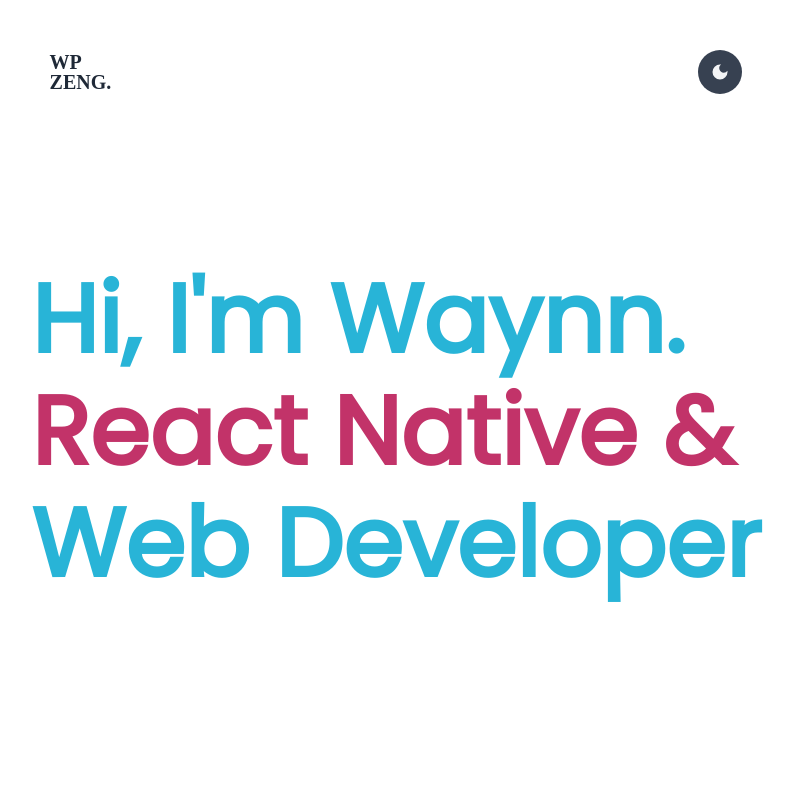
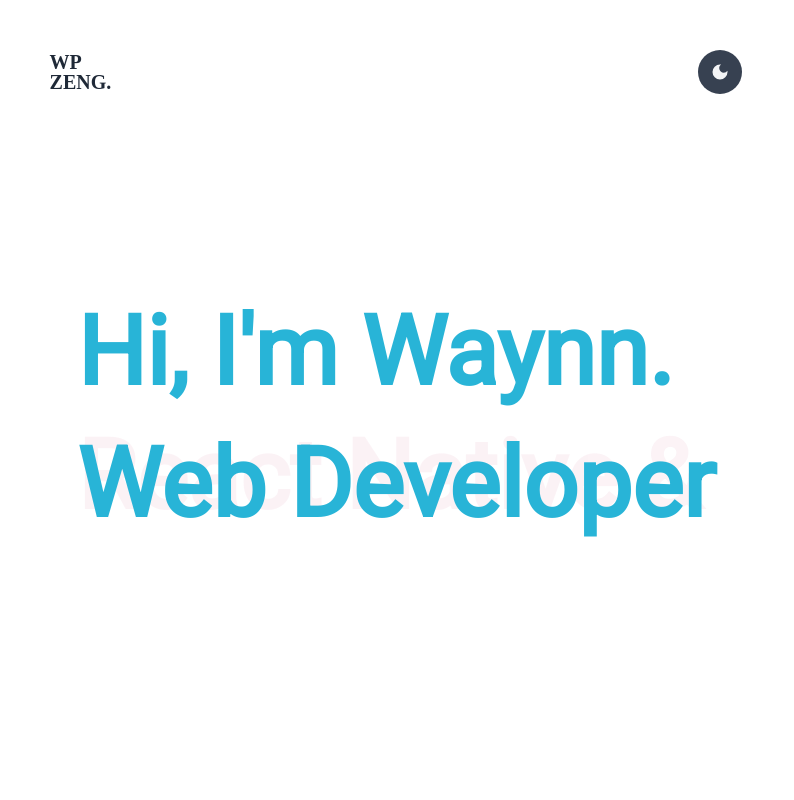
Before and after one commit to waynnbz/wz-profile, a Next.js app: page / in a window 1280 px wide. Shown: the top 800 px of the page, without its empty margins (244-1038 px from the left). Built offline with nearby package versions, Linux system fonts and the light colour scheme; a web font is replaced by a local one.

Commit message:
hero refine

```diff
--- a/components/Hero.tsx
+++ b/components/Hero.tsx
@@ -1,42 +1,48 @@
 import { useTransition, animated } from '@react-spring/web';
 import React, { useCallback, useEffect, useRef, useState } from 'react';
+import { useTheme } from '../utils/theme';
 // import { clearTimeout } from 'timers';
 
 function Hero() {
   const ref = useRef<ReturnType<typeof setTimeout>[]>([]);
-  const greetings = ["Hi, I'm Waynn.", 'React Native &', 'Web Developer'];
   const [items, setItems] = useState<string[]>([]);
+  const { isDarkMode } = useTheme();
+  const lightColors = ['#8fa5b6', '#28d79f', '#c23369', '#28b4d7']
+  // const lightColors = ['#D6D6D6', '#72B940', '#EF7432', '#2C60EF']
+  const darkColors = ['#D4D4D4', '#CAB853', '#456B96', '#AA455D']
 
   const transitions = useTransition(items, {
     from: {
       opacity: 0,
       height: 0,
-      innerHeight: 0,
+      innerHeight: 124,
       transform: 'perspective(600px) rotateX(0deg)',
-      color: '#8fa5b6',
+      color: isDarkMode ? darkColors[0] : lightColors[0],
     },
     enter: [
-      { opacity: 1, height: 80, innerHeight: 80 },
-      { transform: 'perspective(600px) rotateX(180deg)', color: '#28d79f' },
+      { opacity: 1, height: 124, innerHeight: 124 },
+      { transform: 'perspective(600px) rotateX(180deg)', color: isDarkMode ? darkColors[1] : lightColors[1]},
       { transform: 'perspective(600px) rotateX(0deg)' },
     ],
     leave: [
-      { color: '#c23369' },
+      { color: isDarkMode ? darkColors[2] : lightColors[2] },
       { innerHeight: 0 },
       { opacity: 0, height: 0 },
     ],
-    update: { color: '#28b4d7' },
+    update: { color: isDarkMode ? darkColors[3] : lightColors[3]  },
   });
 
   const reset = useCallback(() => {
+    const greetings = ["Hi, I'm Waynn.", 'React Native &', 'Web Developer'];
+
     ref.current.forEach(clearTimeout);
     ref.current = [];
     setItems([]);
-    ref.current.push(setTimeout(() => setItems(greetings), 2000));
+    ref.current.push(setTimeout(() => setItems(greetings), 1000));
     ref.current.push(
-      setTimeout(() => setItems([greetings[0], greetings[2]]), 5000),
+      setTimeout(() => setItems([greetings[0], greetings[2]]), 4000),
     );
-    ref.current.push(setTimeout(() => setItems(greetings), 8000));
+    ref.current.push(setTimeout(() => setItems(greetings), 7000));
   }, []);
 
   useEffect(() => {
@@ -45,11 +51,14 @@ function Hero() {
   }, []);
 
   return (
-    <div className="flex min-h-screen py-40 justify-center text-left">
-      <div className="flex flex-col space-y-8 text-8xl  font-bold ">
+    <div className="flex h-screen py-40 justify-center text-left">
+      <div className="flex flex-col text-8xl  font-bold ">
         {transitions(({ innerHeight, ...rest }, item) => (
           <animated.div style={rest} onClick={reset}>
-            <animated.div className="cursor-pointer leading-8" style={{}}>
+            <animated.div
+              className="cursor-pointer"
+              style={{ overflow: '', height: innerHeight }}
+            >
               {item}
             </animated.div>
           </animated.div>
--- a/tailwind.config.js
+++ b/tailwind.config.js
@@ -10,7 +10,7 @@ module.exports = {
   theme: {
     extend: {
       fontFamily: {
-        sans: ['Poppins', ...defaultTheme.fontFamily.sans],
+        sans: ['Roboto', ...defaultTheme.fontFamily.sans],
         script: ['Moon Dance']
       },
     },
```
